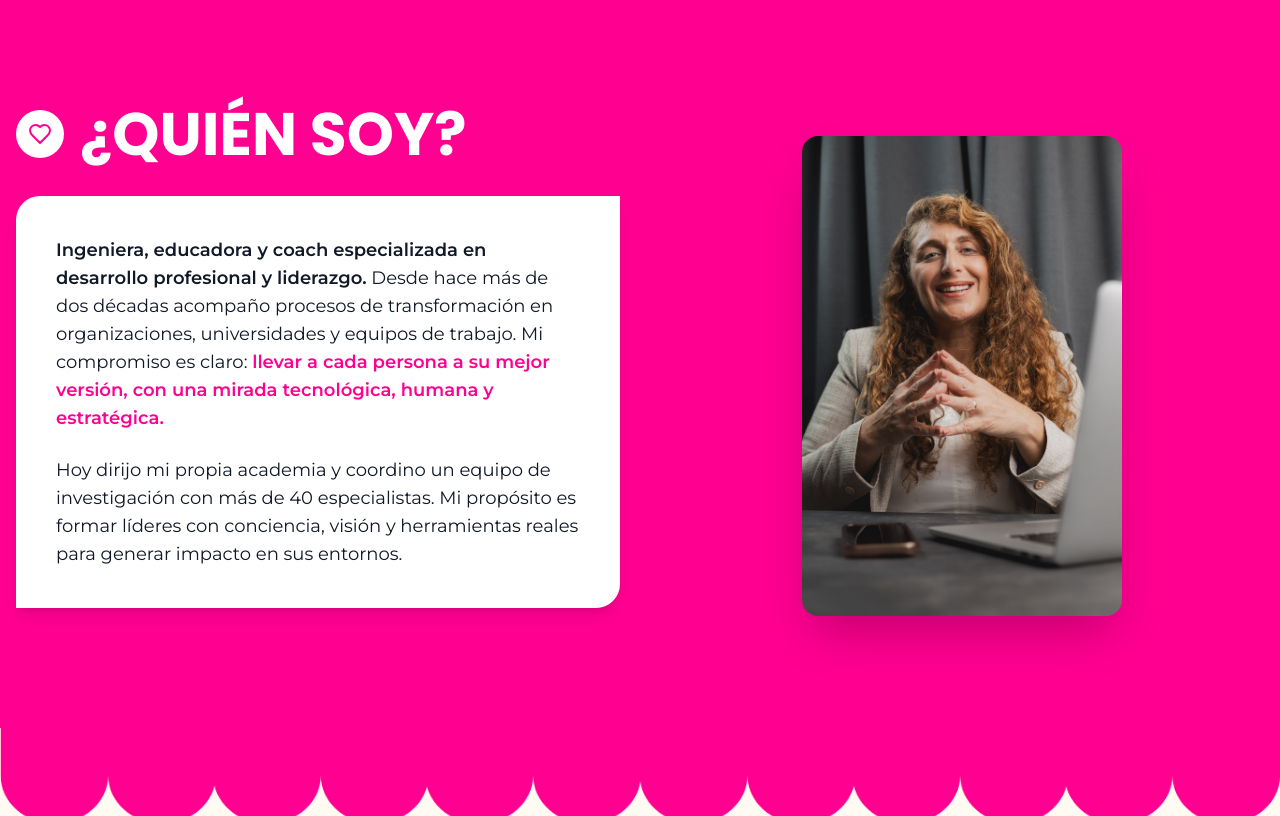
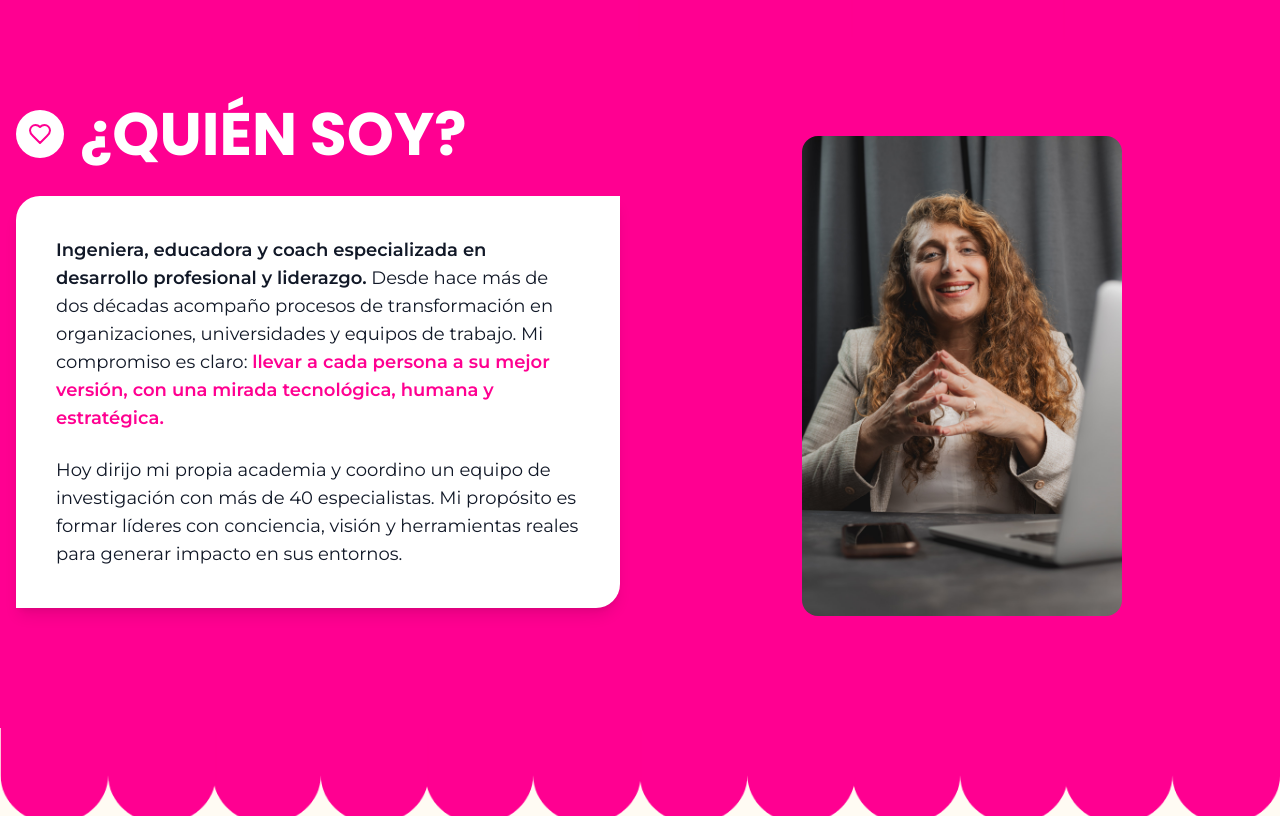
Before and after one commit to EapRules/Rosana_LandingPage, a React (Vite) app: page / in a window 1280 px wide. Shown: the part 760-1576 px from the top of the page. Built offline with nearby package versions, Linux system fonts and the light colour scheme; a web font is replaced by a local one.

Commit message:
Updated AboutSection.tsx

```diff
--- a/src/components/AboutSection.tsx
+++ b/src/components/AboutSection.tsx
@@ -43,7 +43,7 @@ export const AboutSection = () => {
               <img
                 src="/assets/FotoQuienSoy.jpg"
                 alt="Rosana Hadad Salomón trabajando"
-                className="w-48 sm:w-56 md:w-64 lg:w-72 xl:w-80 h-auto rounded-2xl shadow-2xl"
+                className="w-48 sm:w-56 md:w-64 lg:w-72 xl:w-80 h-auto rounded-2xl"
               />
             </div>
           </div>
```
